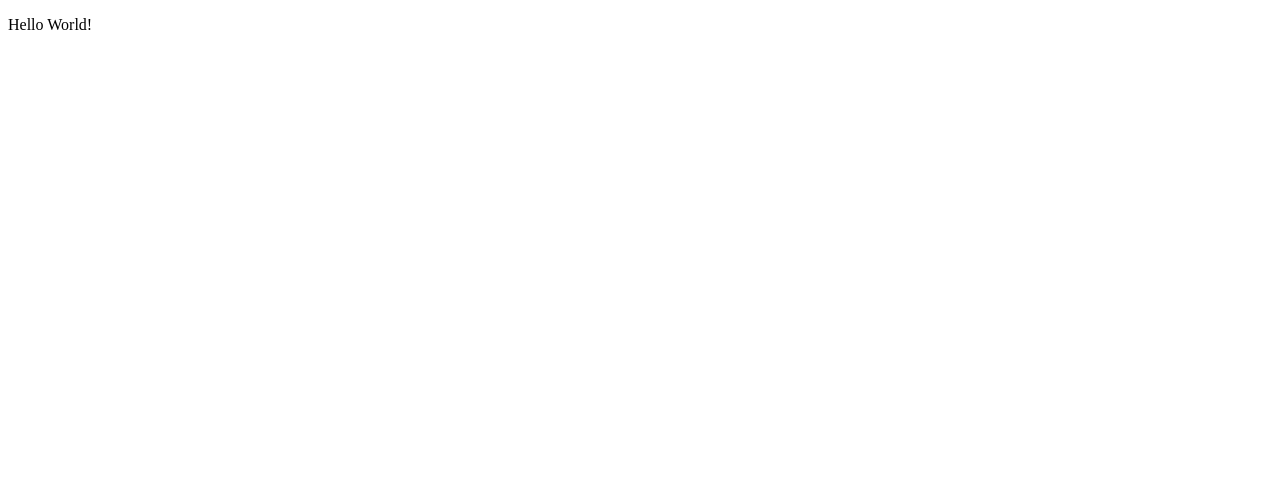
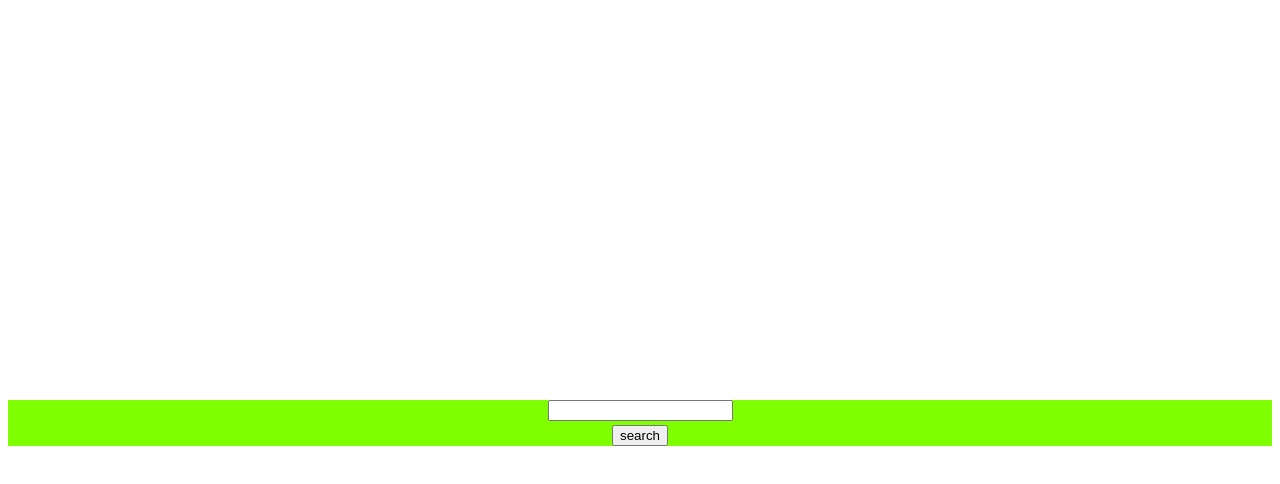
Before and after one commit to osbornen16/FormDemoseptember, a plain HTML site: page index.html in a window 1280 px wide. Drawn offline with Linux system fonts and the light colour scheme.

Commit message:
lunch break

```diff
--- a/index.html
+++ b/index.html
@@ -2,8 +2,13 @@
 <html lang="en">
 <head>
     <title>Document</title>
+    <link rel="stylesheet" href="main.css">
 </head>
 <body>
-    <p>Hello World!</p>
+    <form action="https://www.google.com/search" method="GET" class="formbox">
+        <input type="text" name="q" type="search">
+        <input type="Submit" value="search">
+        <!-- <button></button> -->
+    </form>
 </body>
 </html>
--- /dev/null
+++ b/main.css
@@ -0,0 +1,12 @@
+form{
+   border: 2px;
+    background-color: chartreuse;
+    margin-top: 50vh;
+}
+
+input{
+    display:block;
+    margin:auto;
+    margin: 4px auto;
+    /* margin: 4px; just 4px will do all sides */
+}
```
